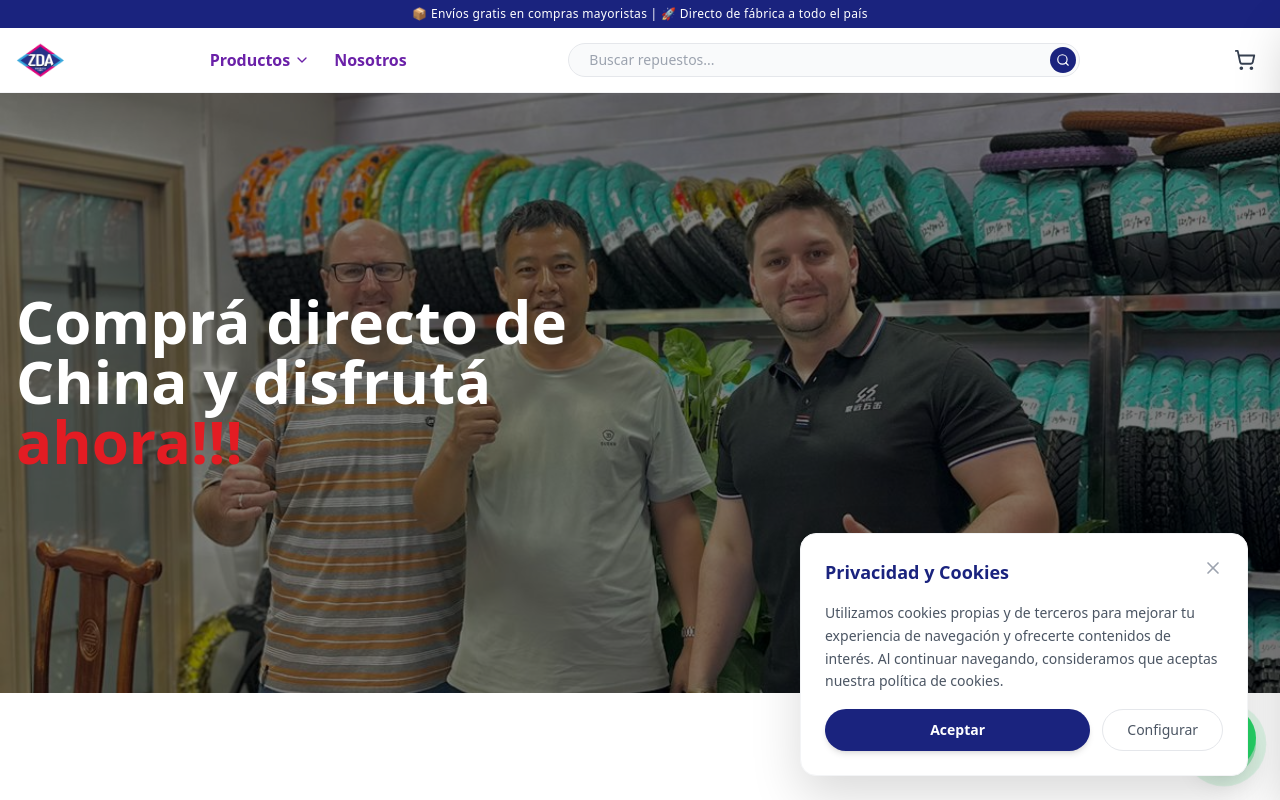
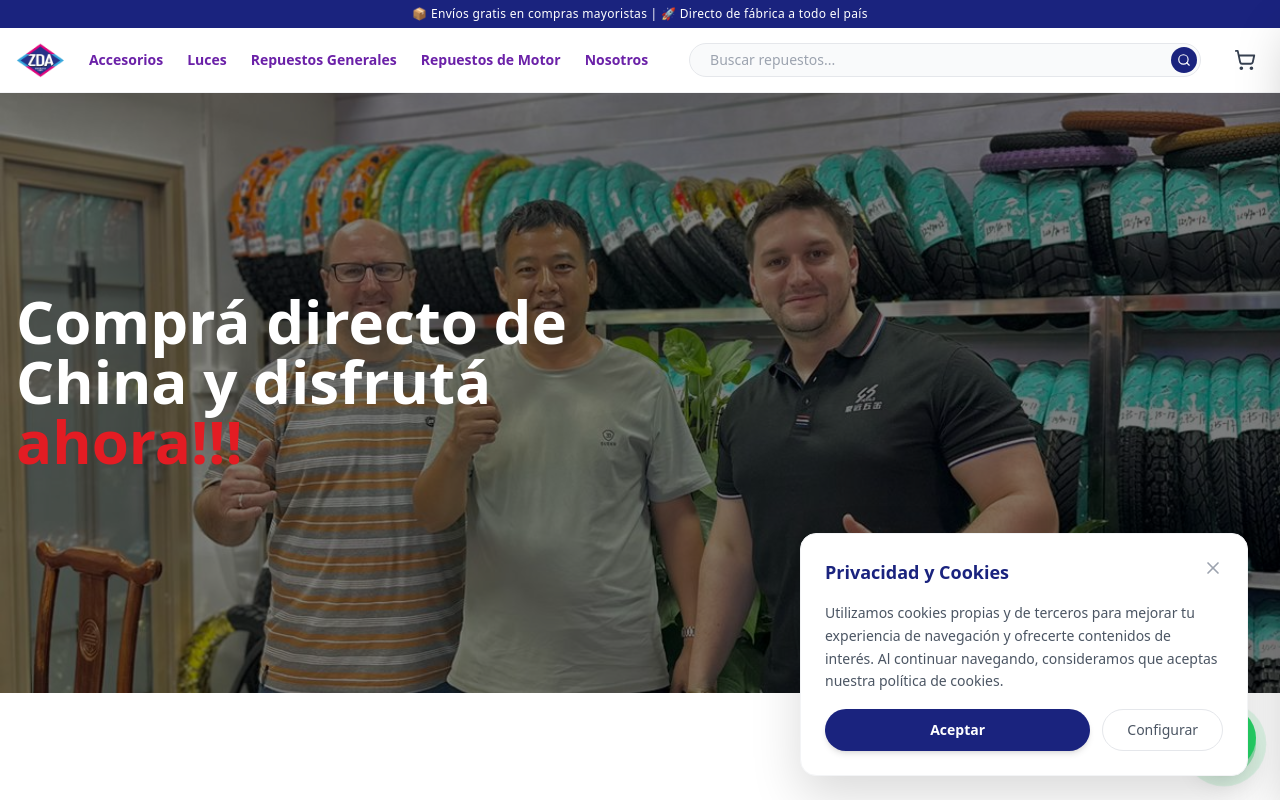
Before and after one commit to blexlegal-star/zda, a React (Vite) app in the folder web/: page / in a window 1280 px wide. Shown: the top 800 px of the page. Built offline with nearby package versions, Linux system fonts and the light colour scheme.

Commit message:
feat: change to horizontal menu like Xiaomi - no dropdown

```diff
--- a/web/src/components/features/Header.tsx
+++ b/web/src/components/features/Header.tsx
@@ -40,34 +40,18 @@ export function Header() {
                     <img src="/logo.png" alt="ZDA" className="h-10 md:h-12 w-auto object-contain" />
                 </Link>
 
-                {/* Header Links - Desktop with Dropdown */}
+                {/* Header Links - Desktop Horizontal Menu */}
                 <div className="hidden md:flex items-center gap-6 mr-4">
-                    {/* Productos Dropdown */}
-                    <div className="relative group">
-                        <button className="text-primary font-bold hover:text-primary/80 transition-colors flex items-center gap-1">
-                            Productos
-                            <ChevronDown size={16} className="group-hover:rotate-180 transition-transform" />
-                        </button>
-                        {/* Dropdown Menu */}
-                        <div className="absolute top-full left-0 mt-2 w-56 bg-white border border-gray-200 rounded-lg shadow-xl opacity-0 invisible group-hover:opacity-100 group-hover:visible transition-all duration-200 overflow-hidden">
                     {categories.map((category) => (
                         <button
                             key={category.id}
                             onClick={() => handleCategoryClick(category.id)}
-                                    className="w-full text-left px-4 py-3 hover:bg-gray-50 text-gray-700 hover:text-[#1a237e] font-medium text-sm border-b border-gray-100 last:border-b-0 transition-colors"
+                            className="text-primary font-bold hover:text-primary/80 transition-colors text-sm whitespace-nowrap"
                         >
                             {category.name}
                         </button>
                     ))}
-                            <Link
-                                to="/productos"
-                                className="block w-full text-left px-4 py-3 hover:bg-[#1a237e] hover:text-white text-[#e31c23] font-bold text-sm transition-colors"
-                            >
-                                Ver Todos →
-                            </Link>
-                        </div>
-                    </div>
-                    <a href="/#nosotros" className="text-primary font-bold hover:text-primary/80 transition-colors">Nosotros</a>
+                    <a href="/#nosotros" className="text-primary font-bold hover:text-primary/80 transition-colors text-sm">Nosotros</a>
                 </div>
 
                 {/* Search Bar - Desktop - Slimmer and more modern */}
```
Lines whose indentation alone changed are shown as unchanged.
